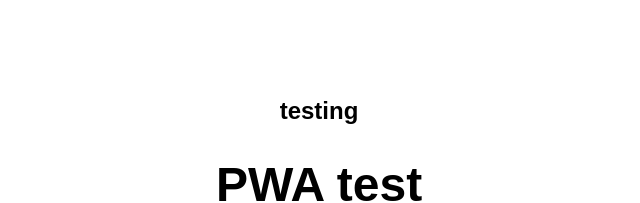
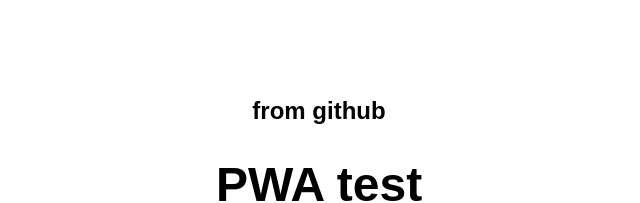
Before and after one commit to rj7shakya/pwa_example, a plain HTML site: page index.html in a window 1280 px wide. Shown: the part 222-425 px from the top of the page, without its empty margins (321-961 px from the left). Drawn offline with Linux system fonts and the light colour scheme.

Commit message:
Update index.html

```diff
--- a/index.html
+++ b/index.html
@@ -10,7 +10,7 @@
   </head>
   <body class="fullscreen">
     <div class="container">
-      <h2>testing</h2>
+      <h2>from github</h2>
       <h1 class="title">PWA test</h1>
       <a href="medicaid://host"> <p id="link"></p></a>
     </div>
```
